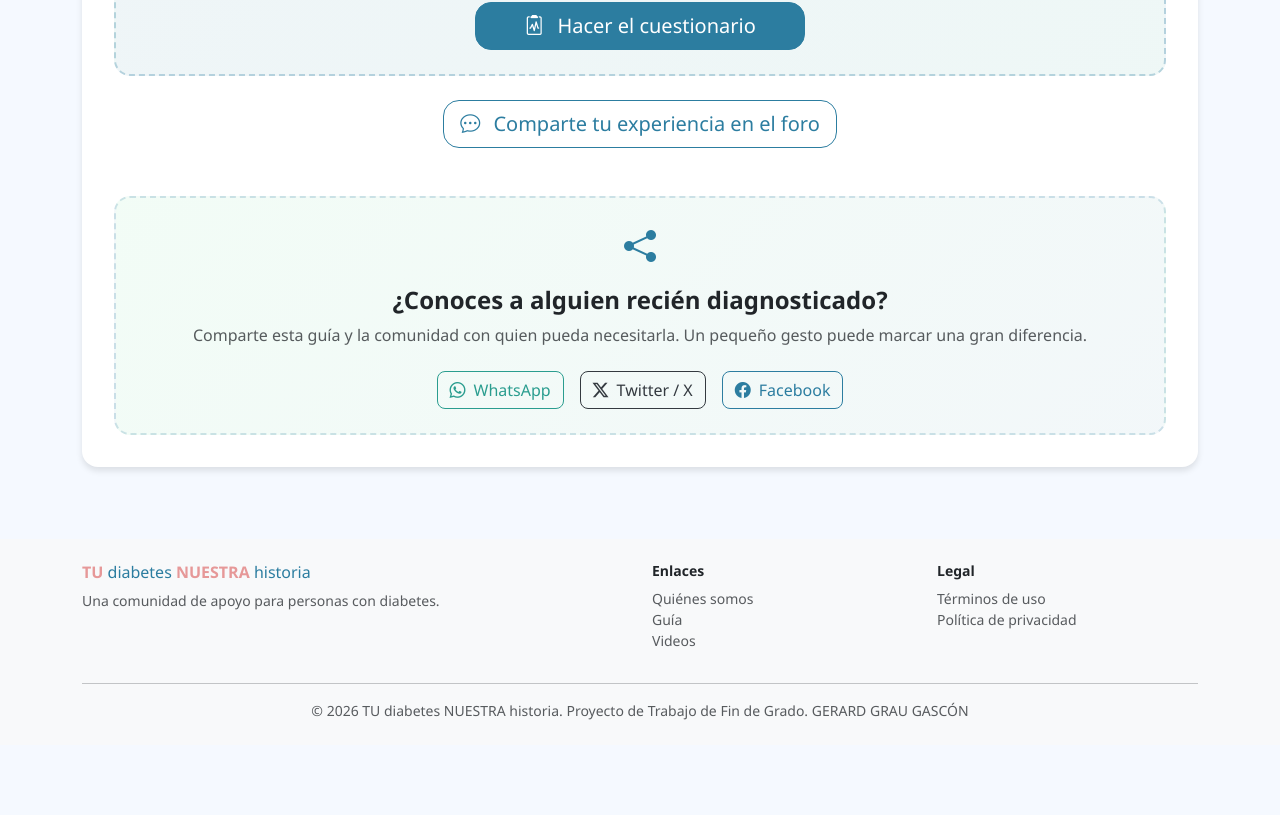
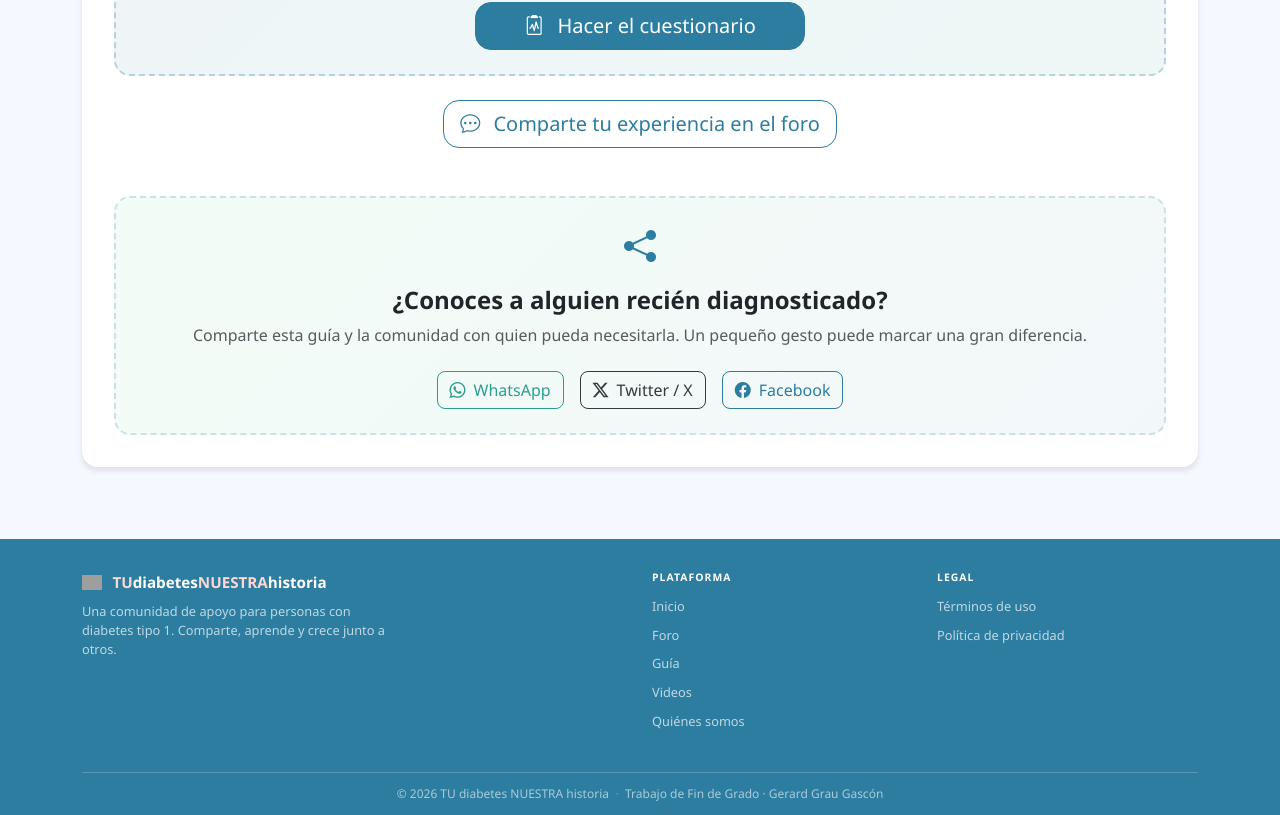
Before and after one commit to ggrauggas/PROYECTO-TDNH, a Vue app in the folder frontend/: page /guide in a window 1280 px wide. Shown: the part 1908-2723 px from the top of the page. Before the commit the page ends 2653 px from the top, so only its background shows below. Built offline with nearby package versions, Linux system fonts and the light colour scheme; no server answers; grey boxes are pictures that could not be loaded.

Commit message:
fix: Textos y footer

```diff
--- a/frontend/src/App.vue
+++ b/frontend/src/App.vue
@@ -4,39 +4,42 @@
     <main>
       <router-view />
     </main>
-    <footer class="bg-light py-4 mt-5">
+    <footer class="site-footer mt-5">
       <div class="container">
-        <div class="row">
-          <div class="col-md-6">
-            <h6 class="text-primary">
-              <span class="footer-tu">TU</span> diabetes
-              <span class="footer-nuestra">NUESTRA</span> historia
-            </h6>
-            <p class="small text-muted">
-              Una comunidad de apoyo para personas con diabetes.
+        <div class="row gy-3">
+          <div class="col-md-5">
+            <div class="footer-brand mb-2">
+              <img src="/TD-NH.ico" alt="Logo" class="footer-logo me-2" />
+              <span class="footer-tu">TU </span>  diabetes
+              <span class="footer-nuestra">NUESTRA </span>  historia
+            </div>
+            <p class="footer-desc">
+              Una comunidad de apoyo para personas con diabetes tipo 1. Comparte, aprende y crece junto a otros.
             </p>
           </div>
-          <div class="col-md-3">
-            <h6 class="small fw-bold">Enlaces</h6>
-            <ul class="list-unstyled small">
-              <li><router-link to="/about" class="text-decoration-none text-muted">Quiénes somos</router-link></li>
-              <li><router-link to="/guide" class="text-decoration-none text-muted">Guía</router-link></li>
-              <li><router-link to="/videos" class="text-decoration-none text-muted">Videos</router-link></li>
+          <div class="col-6 col-md-3 offset-md-1">
+            <h6 class="footer-heading">Plataforma</h6>
+            <ul class="list-unstyled footer-links">
+              <li><router-link to="/">Inicio</router-link></li>
+              <li><router-link to="/forum">Foro</router-link></li>
+              <li><router-link to="/guide">Guía</router-link></li>
+              <li><router-link to="/videos">Videos</router-link></li>
+              <li><router-link to="/about">Quiénes somos</router-link></li>
             </ul>
           </div>
-          <div class="col-md-3">
-            <h6 class="small fw-bold">Legal</h6>
-            <ul class="list-unstyled small">
-              <li><a href="#" class="text-decoration-none text-muted">Términos de uso</a></li>
-              <li><a href="#" class="text-decoration-none text-muted">Política de privacidad</a></li>
+          <div class="col-6 col-md-3">
+            <h6 class="footer-heading">Legal</h6>
+            <ul class="list-unstyled footer-links">
+              <li><a href="#">Términos de uso</a></li>
+              <li><a href="#">Política de privacidad</a></li>
             </ul>
           </div>
         </div>
-        <hr>
-        <p class="text-center small text-muted mb-0">
-          © 2026 TU diabetes NUESTRA historia.
-          Proyecto de Trabajo de Fin de Grado. GERARD GRAU GASCÓN
-        </p>
+        <div class="footer-bottom">
+          <span>© 2026 TU diabetes NUESTRA historia</span>
+          <span class="footer-divider">·</span>
+          <span>Trabajo de Fin de Grado · Gerard Grau Gascón</span>
+        </div>
       </div>
     </footer>
   </div>
@@ -54,17 +57,88 @@ export default {
 <style lang="scss">
 @import './assets/scss/main.scss';
 
-.footer-tu {
-  color: $pink-pastel;
-  font-weight: 600;
-}
-
-.footer-nuestra {
-  color: $pink-pastel-light;
-  font-weight: 600;
-}
-
 main {
   min-height: calc(100vh - 200px);
 }
+
+.site-footer {
+  background-color: $primary;
+  color: rgba(255, 255, 255, 0.8);
+  padding: 2rem 0 0;
+
+  .footer-brand {
+    display: flex;
+    align-items: center;
+    font-size: 0.95rem;
+    font-weight: 600;
+    color: #fff;
+    margin-bottom: 0.5rem;
+  }
+
+  .footer-logo {
+    width: 20px;
+    height: 20px;
+    object-fit: contain;
+    vertical-align: middle;
+  }
+
+  .footer-tu {
+    color: #ffd6d6;
+    font-weight: 700;
+    margin-left: 0.15rem;
+  }
+
+  .footer-nuestra {
+    color: #ffd6d6;
+    font-weight: 700;
+  }
+
+  .footer-desc {
+    font-size: 0.8rem;
+    color: rgba(255, 255, 255, 0.7);
+    line-height: 1.5;
+    max-width: 320px;
+  }
+
+  .footer-heading {
+    font-size: 0.65rem;
+    font-weight: 700;
+    text-transform: uppercase;
+    letter-spacing: 0.1em;
+    color: #fff;
+    margin-bottom: 0.6rem;
+  }
+
+  .footer-links {
+    li {
+      margin-bottom: 0.3rem;
+    }
+    a {
+      color: rgba(255, 255, 255, 0.7);
+      text-decoration: none;
+      font-size: 0.8rem;
+      transition: color 0.15s;
+
+      &:hover {
+        color: #fff;
+      }
+    }
+  }
+
+  .footer-bottom {
+    margin-top: 1.5rem;
+    border-top: 1px solid rgba(255, 255, 255, 0.2);
+    padding: 0.75rem 0;
+    font-size: 0.75rem;
+    color: rgba(255, 255, 255, 0.6);
+    display: flex;
+    flex-wrap: wrap;
+    justify-content: center;
+    gap: 0.4rem;
+  }
+
+  .footer-divider {
+    opacity: 0.5;
+  }
+}
 </style>
--- a/frontend/src/components/NavBar.vue
+++ b/frontend/src/components/NavBar.vue
@@ -114,13 +114,29 @@
 </template>
 
 <script>
-import { useRouter } from 'vue-router';
+import { useRouter, useRoute } from 'vue-router';
+import { watch } from 'vue';
 import authStore from '../stores/authStore';
 
 export default {
   name: 'NavBar',
   setup() {
     const router = useRouter();
+    const route = useRoute();
+
+    const closeNavbar = () => {
+      const navbarEl = document.getElementById('navbarNav');
+      if (navbarEl && navbarEl.classList.contains('show')) {
+        const { Collapse } = window.bootstrap || {};
+        if (Collapse) {
+          Collapse.getInstance(navbarEl)?.hide();
+        } else {
+          navbarEl.classList.remove('show');
+        }
+      }
+    };
+
+    watch(() => route.path, closeNavbar);
 
     const logout = () => {
       authStore.logout();
--- a/frontend/src/views/GlucoseView.vue
+++ b/frontend/src/views/GlucoseView.vue
@@ -261,8 +261,8 @@ export default {
       const headers = lines[0].toLowerCase().split(/[,;|\t]/).map(h => h.trim().replace(/"/g, ''));
 
       // Buscar columnas de fecha y glucosa (nombres comunes en distintos exportadores)
-      const dateAliases = ['timestamp', 'fecha', 'date', 'time', 'hora', 'datetime', 'device timestamp'];
-      const glucoseAliases = ['glucosa', 'glucose', 'valor', 'value', 'mg/dl', 'mmol', 'historic glucose mg/dl', 'scan glucose mg/dl', 'calculated value'];
+      const dateAliases = ['marca temporal', 'timestamp', 'fecha', 'date', 'datetime', 'device timestamp', 'time', 'hora'];
+      const glucoseAliases = ['nivel de glucosa', 'glucosa', 'glucose', 'valor', 'value', 'historic glucose mg/dl', 'scan glucose mg/dl', 'calculated value', 'mg/dl', 'mmol'];
 
       const dateCol = headers.findIndex(h => dateAliases.some(a => h.includes(a)));
       const glucoseCol = headers.findIndex(h => glucoseAliases.some(a => h.includes(a)));
```
